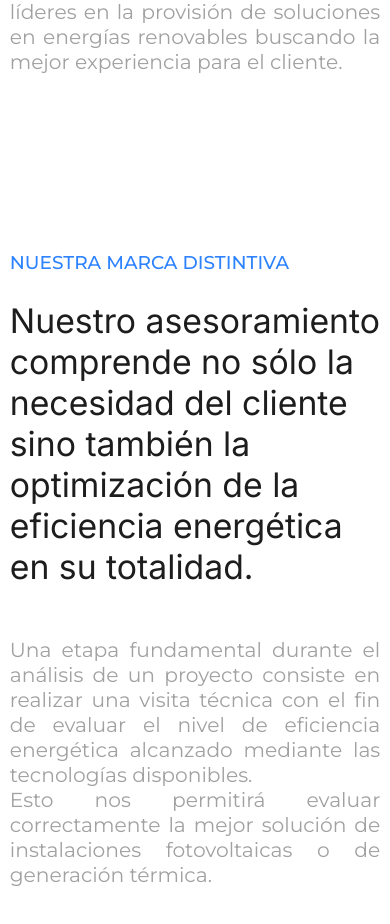
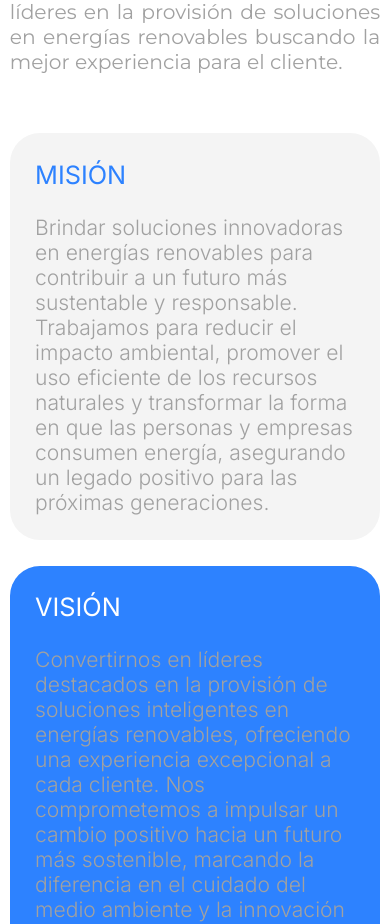
Before and after one commit to DoloresPolito/coenergy, a Next.js app: page /nosotros in a window 390 px wide. Shown: the part 1024-1948 px from the top of the page. Built offline with nearby package versions, Linux system fonts and the light colour scheme.

Commit message:
visionmision

```diff
--- a/src/about/AboutDescription/index.js
+++ b/src/about/AboutDescription/index.js
@@ -19,19 +19,19 @@ export default function AboutDescription() {
             </AnimatedDiv>
           </div>
 
-          {/* <div className={styles.numbercontainer}>
+          <div className={styles.numbercontainer}>
             <div className={styles.item1}>
               <h4>MISIÓN</h4>
-              <h5>texto mision</h5>
+              <h5>Brindar soluciones innovadoras en energías renovables para contribuir a un futuro más sustentable y responsable. Trabajamos para reducir el impacto ambiental, promover el uso eficiente de los recursos naturales y transformar la forma en que las personas y empresas consumen energía, asegurando un legado positivo para las próximas generaciones.</h5>
             </div>
 
             <div className={styles.item2}>
             <h4>VISIÓN</h4>
-              <h5>texto vision</h5>
+              <h5>Convertirnos en líderes destacados en la provisión de soluciones inteligentes en energías renovables, ofreciendo una experiencia excepcional a cada cliente. Nos comprometemos a impulsar un cambio positivo hacia un futuro más sostenible, marcando la diferencia en el cuidado del medio ambiente y la innovación en el sector energético.</h5>
             </div>
 
 
-          </div> */}
+          </div>
 
 
         </div>
--- a/src/about/AboutDescription/styles.module.scss
+++ b/src/about/AboutDescription/styles.module.scss
@@ -32,7 +32,7 @@
         font-family: var(--font-montserrat), sans-serif;
         font-size: 2.7vh;
         margin-bottom: 4vh;
-        @media (max-width: 768px) {
+        @media (max-width: 850px) {
           max-width: 100vw;
           text-align: justify;
           font-size: 2.4vh;
@@ -48,7 +48,7 @@
       justify-content: space-between;
       margin-top: 3vh;
       margin-bottom: 3vh;
-      @media (max-width: 768px) {
+      @media (max-width: 850px) {
         flex-direction: column;
       }
 
@@ -78,9 +78,11 @@
         padding: 5vh;
         color: #2d82ff;
 
-        @media (max-width: 768px) {
+        @media (max-width: 850px) {
          margin-bottom: 3vh;
          width: 100%;
+         height: auto;
+         padding: 3vh;
         }
       }
 
@@ -94,8 +96,10 @@
         border-radius: 30px;
         padding: 5vh;
         color: white;
-        @media (max-width: 768px) {
+        @media (max-width: 850px) {
           width: 100%;
+          height: auto;
+          padding: 3vh;
          }
       }
     }
--- a/src/structure/Section/index.js
+++ b/src/structure/Section/index.js
@@ -1,17 +1,22 @@
 import Image from "next/image";
-import Background from "../../../public/images/e.png";
+import BackgroundHome from "../../../public/images/e.png";
+import BackgroundAbout from "../../../public/images/ases.jpg";
 import { useScroll, useTransform, motion } from "framer-motion";
 import { useRef } from "react";
 import styles from "./styles.module.scss";
 import AnimatedDiv from "@/app/components/AnimatedDiv";
+import { usePathname } from "next/navigation"; // Importa usePathname
 
 export default function Section() {
   const container = useRef();
+  const pathname = usePathname();
   const { scrollYProgress } = useScroll({
     target: container,
     offset: ["start end", "end start"],
   });
   const y = useTransform(scrollYProgress, [0, 1], ["-10%", "10%"]);
+
+
 
   return (
     <div ref={container} className={styles.section}>
@@ -24,7 +29,7 @@ export default function Section() {
       </div>
       <div className={styles.background}>
         <motion.div style={{ y }} className={styles.motionbackground}>
-          <Image src={Background} fill alt="image" className={styles.image}    priority />
+          <Image src={pathname === "/" ? BackgroundHome : BackgroundAbout} fill alt="image" className={styles.image}    priority />
         </motion.div>
       </div>
     </div>
```
Also changed, not shown: public/images/ases.jpg (added).
